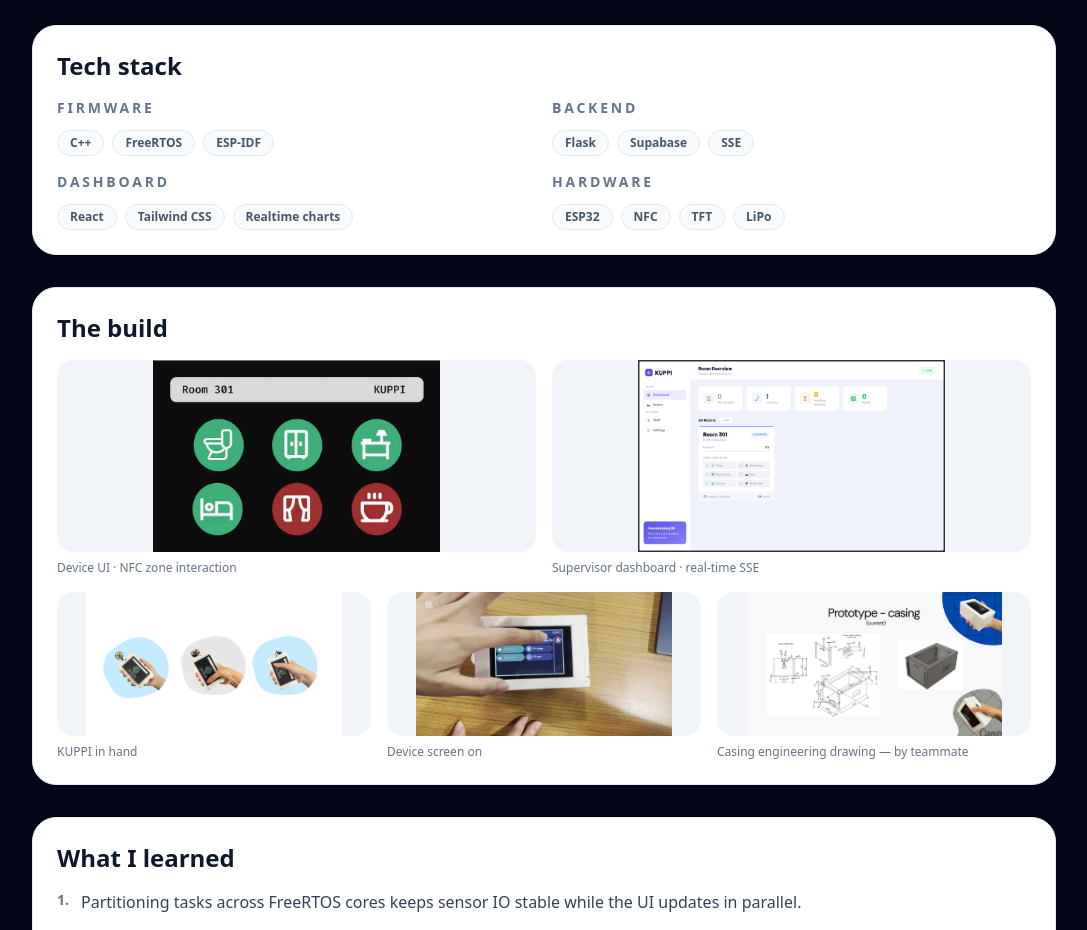
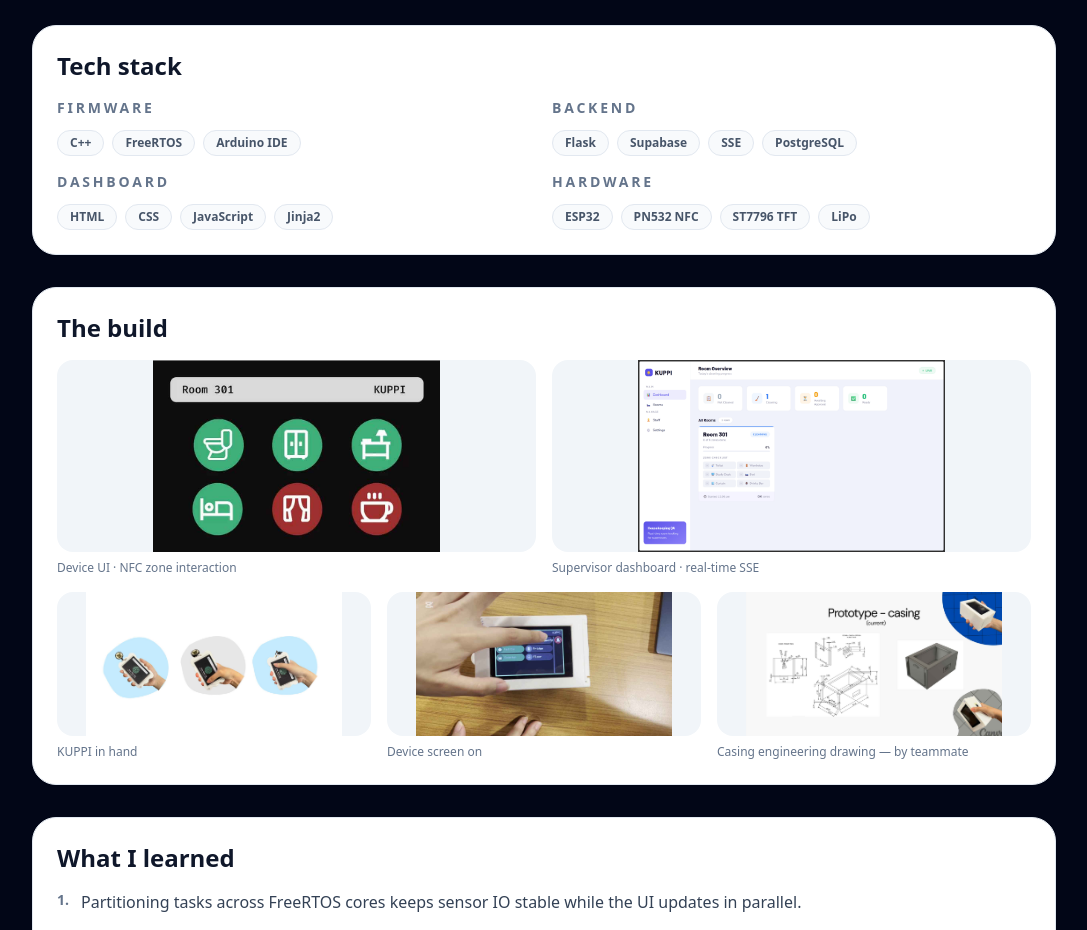
Before and after one commit to uniweeq/uniweeq.github.io, a React (Vite) app: page /projects/kuppi in a window 1280 px wide. Shown: the part 1840-2770 px from the top of the page, without its empty margins (96-1183 px from the left). Built offline with nearby package versions, Linux system fonts and the light colour scheme.

Commit message:
corrected tech stack

```diff
--- a/src/pages/Kuppi.jsx
+++ b/src/pages/Kuppi.jsx
@@ -51,19 +51,19 @@ const flowSteps = [
 const techStack = [
   {
     title: 'Firmware',
-    items: ['C++', 'FreeRTOS', 'ESP-IDF'],
+    items: ['C++', 'FreeRTOS', 'Arduino IDE'],
   },
   {
     title: 'Backend',
-    items: ['Flask', 'Supabase', 'SSE'],
+    items: ['Flask', 'Supabase', 'SSE', 'PostgreSQL'],
   },
   {
     title: 'Dashboard',
-    items: ['React', 'Tailwind CSS', 'Realtime charts'],
+    items: ['HTML', 'CSS', 'JavaScript', 'Jinja2'],
   },
   {
     title: 'Hardware',
-    items: ['ESP32', 'NFC', 'TFT', 'LiPo'],
+    items: ['ESP32', 'PN532 NFC', 'ST7796 TFT', 'LiPo'],
   },
 ]
 
```
